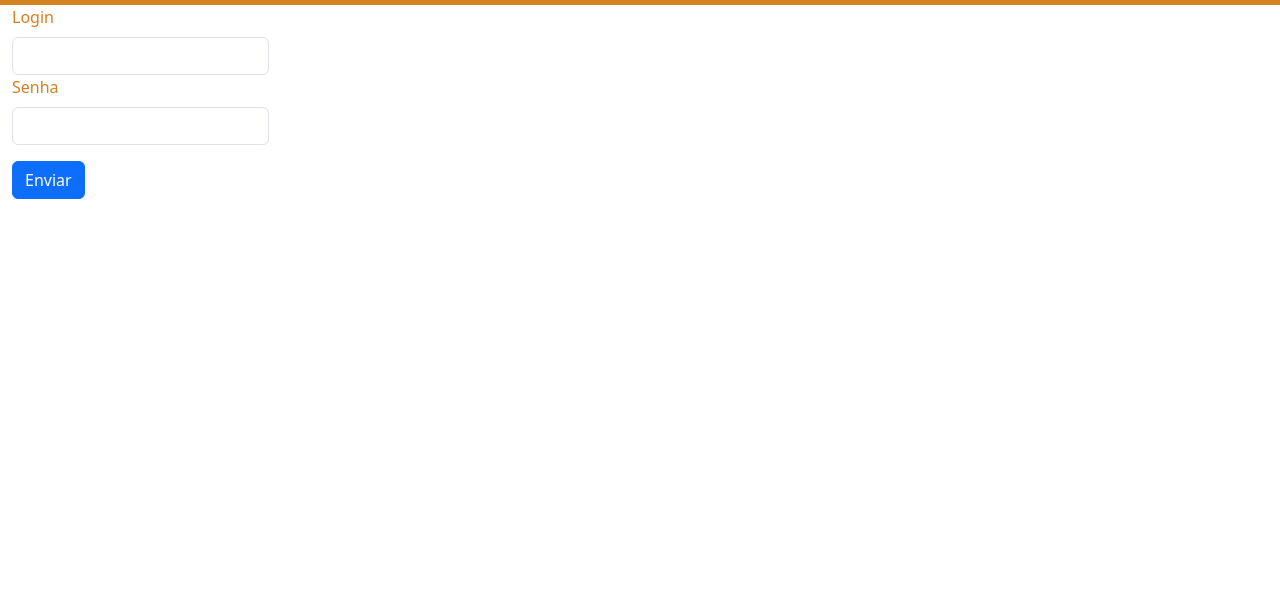
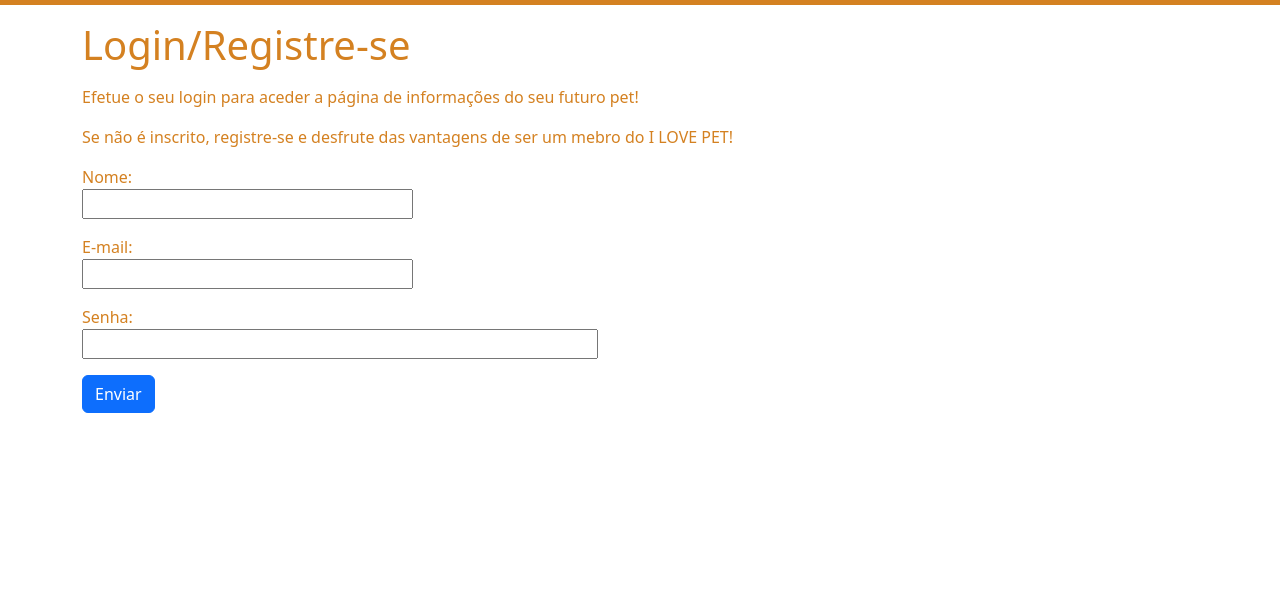
Before and after one commit to BarbaGrisalha/DogAdoptionProject, a plain HTML site: page ProjetoAdoption/login_registre-se.html in a window 1280 px wide. Shown: the part 101-698 px from the top of the page. Drawn offline with nearby package versions, Linux system fonts and the light colour scheme.

Commit message:
Adicionei fomrulário para contacto do cliente com a loja; Alterei o formulário de Login para possuir o mesmo design do formulário de adoção e login; Alterei itens das páginas da loja.

```diff
--- a/ProjetoAdoption/login_registre-se.html
+++ b/ProjetoAdoption/login_registre-se.html
@@ -48,23 +48,41 @@
     </header>
 
 
-    <div class="position-absolute bottom-10 end-10">
+    <div class="container">
+        <div class="row">
+            <div class="col">
+                <p>
+                <h1> Login/Registre-se</h1>
+                <p>
+                <p>Efetue o seu login para aceder a página de informações do seu futuro pet!
+                <p>Se não é inscrito, registre-se e desfrute das vantagens de ser um mebro do I LOVE PET!
+                </p>
+                <form>
+                    <input type="hidden" name="recipient" value="2232492@my.ipleiria.pt">
+                    <input type="hidden" name="redirect" value="#">
+                    <input type="hidden" name="subject" value="assunto">
+                    <input type="hidden" name="email" value="2232492@my.ipleiria.pt">
 
+                    <p>
+                        Nome:<br />
+                        <input type="text" size="30" name="nome">
+                    </p>
 
-        <form>
-            <div class="container">
-                <label for="exampleInputEmail1" class="form-label">Login</label>
-                <input type="email" class="form-control" id="exampleInputEmail1" aria-describedby="emailHelp">
-            </div>
-            <div class="container">
-                <label for="exampleInputPassword1" class="form-label">Senha</label>
-                <input type="password" class="form-control" id="exampleInputPassword1">
-            </div>
-            <p></p>
-            <div class="container">
+                    <p>
+                        E-mail:<br />
+                        <input type="text" size="30" name="email">
+                    </p>
+
+                    <p>
+                        Senha:<br />
+                        <input type="password" size="50" name="password">
+                    </p>
+
+                    <div class=".container">
                         <button type="submit" class="btn btn-primary">Enviar</button>
                     </div>
                 </form>
+            </div>
         </div>
 
 
```
Also changed, not shown: ProjetoAdoption/contactos.html (+26 -1 lines), ProjetoAdoption/formulariodeadocao.html (+5 -5 lines), ProjetoAdoption/loja.html (+23 -10 lines), ProjetoAdoption/loja2.html (+2 -2 lines). Lines whose indentation alone changed are shown as unchanged.
